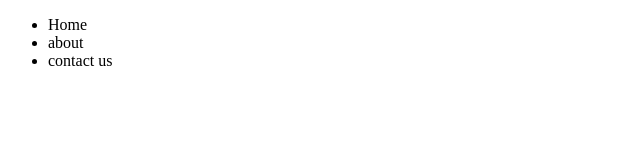
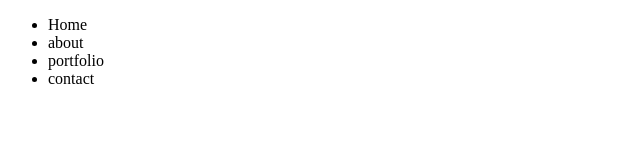
Before and after one commit to Parth2828/test, a plain HTML site: page index.html in a window 1280 px wide. Shown: the full height of the page, 0-640 px from the left. Drawn offline with Linux system fonts and the light colour scheme.

Commit message:
update li

```diff
--- a/index.html
+++ b/index.html
@@ -10,7 +10,9 @@
         <ul>
             <li> Home </li>
             <li> about </li>
-            <li> contact us  </li>
+            <li> portfolio  </li>
+            <li> contact  </li>
+
         </ul>
     </nav>
 
```
